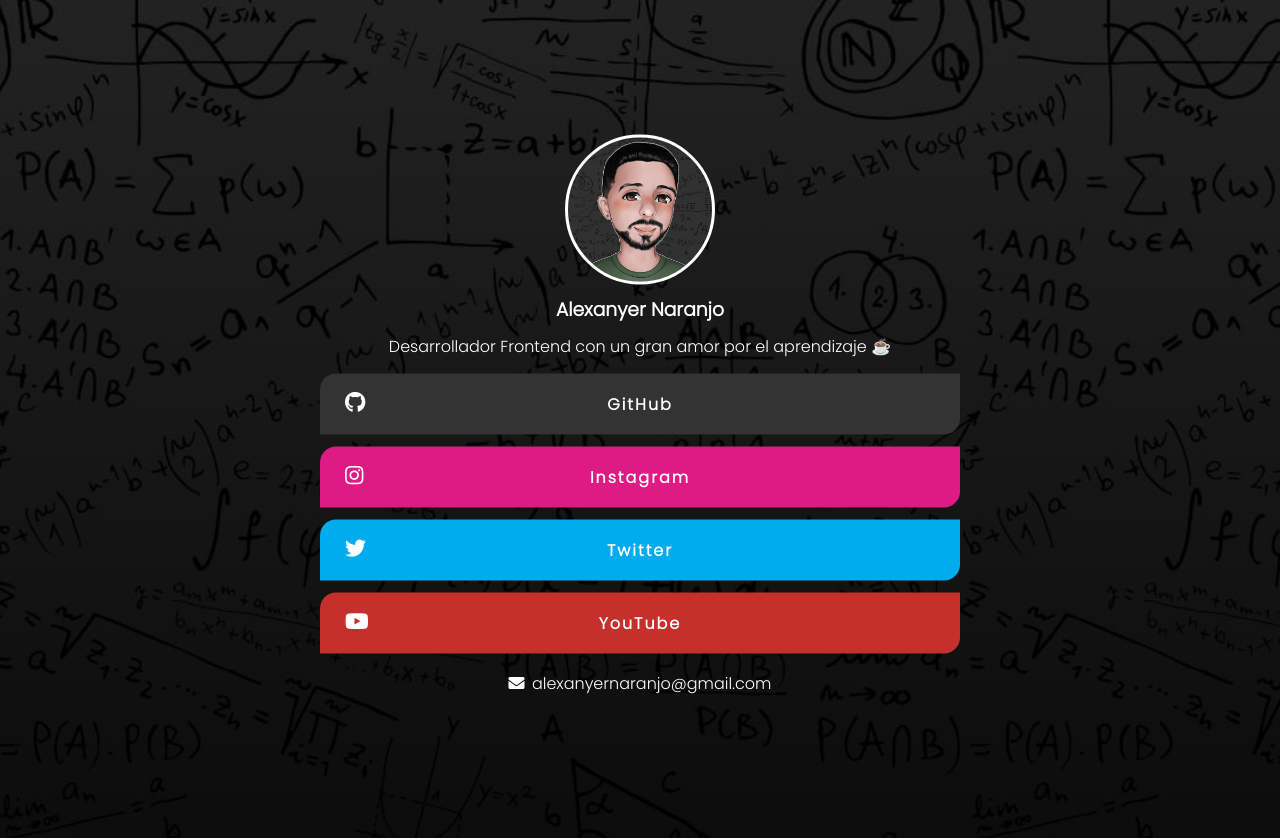
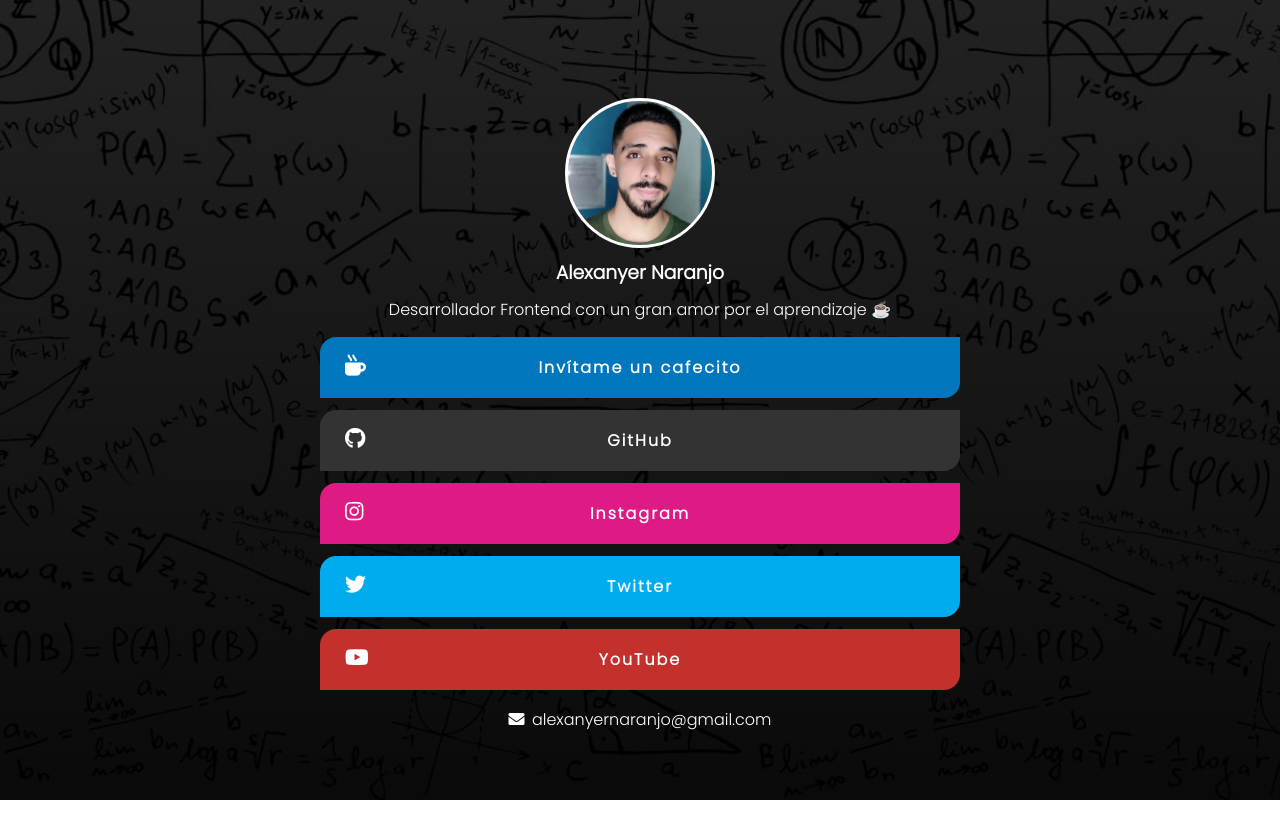
Before and after one commit to alexanyernas/Links-App, a Vue app: page / in a window 1280 px wide. Shown: the top 838 px of the page. After the commit the page ends 800 px from the top, so only its background shows below. Built offline with nearby package versions, Linux system fonts and the light colour scheme.

Commit message:
PayPal Link

```diff
--- a/src/components/Header.vue
+++ b/src/components/Header.vue
@@ -20,7 +20,7 @@
     {
         width: 150px;
         height: 150px;
-        background-image: url('../assets/Profile.png');
+        background-image: url('../assets/Profile.jpg');
         background-position: center;
         background-size: cover;
         border-radius: 50%;
--- a/src/components/LinksApp.vue
+++ b/src/components/LinksApp.vue
@@ -36,6 +36,15 @@
     data () {
       return {
         links: [
+          {
+            text: 'Invítame un cafecito',
+            icon: 'fas fa-mug-hot',
+            url: 'https://paypal.me/alexanyernas',
+            styles: {
+              color: '#FFF',
+              background: '#0277BD'
+            }
+          },
           {
             text: 'GitHub',
             icon: 'fab fa-github',
@@ -104,7 +113,7 @@
 {
   padding: 32px;
   background: linear-gradient(to bottom, rgba(0, 0, 0, 0.3), rgba(0, 0, 0, 0.8));
-  min-height: 115vh;
+  min-height: 100vh;
 }
 
 .main
```
Also changed, not shown: src/assets/Profile.jpg (added), src/assets/Profile.png (deleted).
